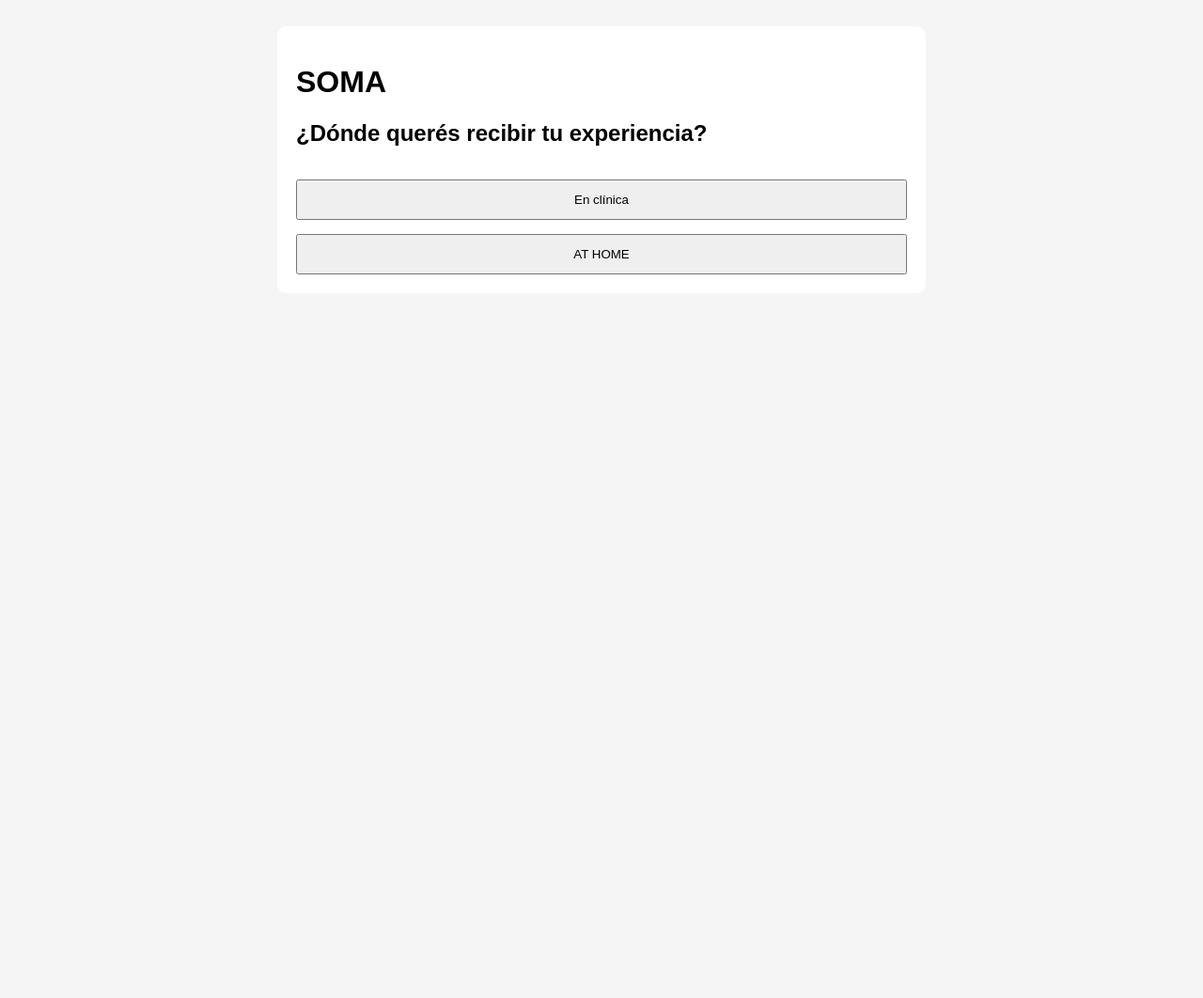
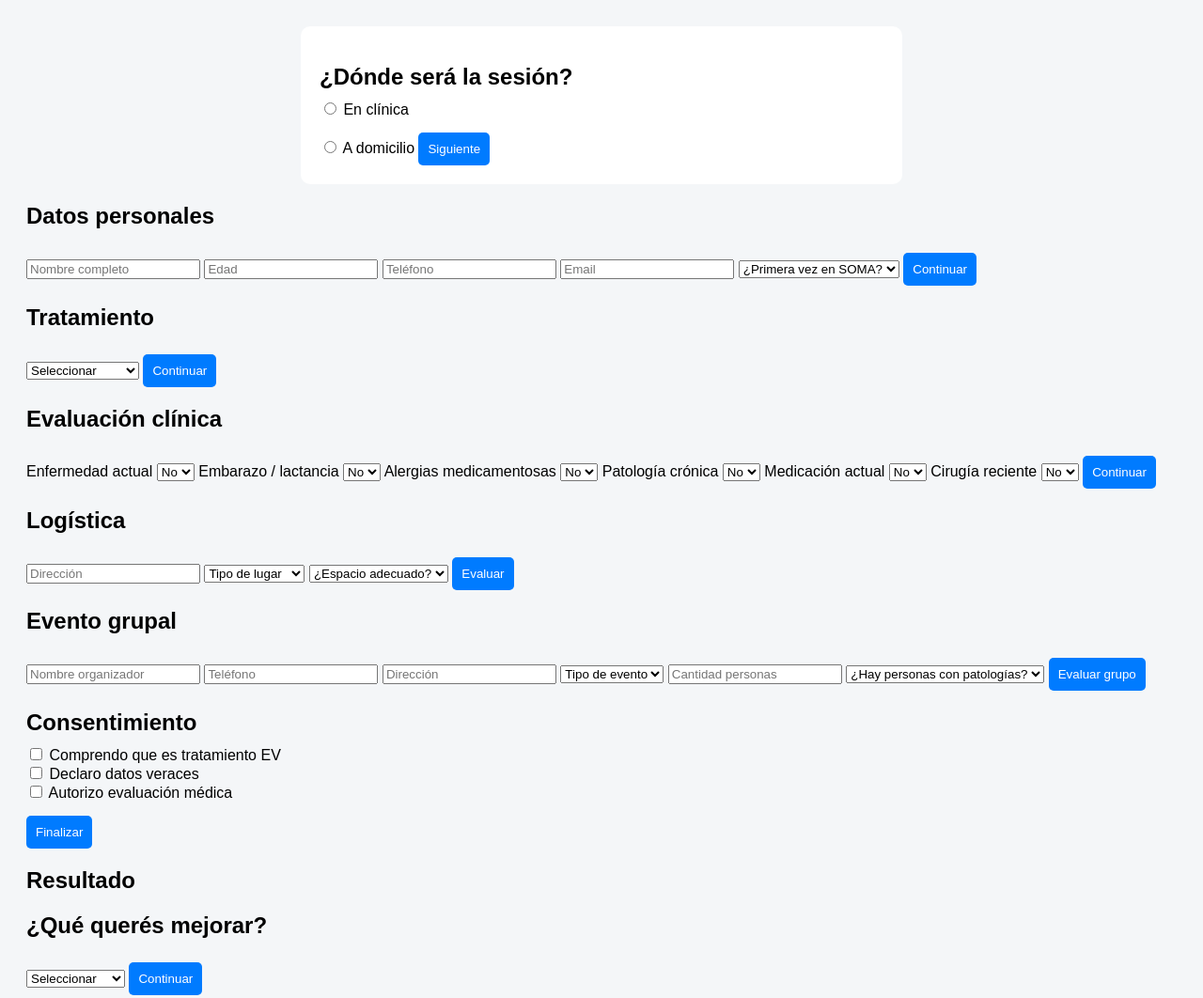
Before and after one commit to fplanisi/SOMA_ATHOME_TRIAGE, a plain HTML site: page index.html in a window 1280 px wide. Shown: the top 1062 px of the page at 94% size. Before the commit the page ends 800 px from the top, so only its background shows below. Drawn offline with Linux system fonts and the light colour scheme.

Commit message:
Update index.html

```diff
--- a/index.html
+++ b/index.html
@@ -1,40 +1,184 @@
 <!DOCTYPE html>
 <html lang="es">
 <head>
-<meta charset="UTF-8">
-<title>SOMA - Triage</title>
-<meta name="viewport" content="width=device-width, initial-scale=1.0">
+  <meta charset="UTF-8">
+  <title>SOMA Triage</title>
+  <style>
+    body {
+      font-family: Arial, sans-serif;
+      background: #f4f6f8;
+      padding: 20px;
+    }
+    .container {
+      max-width: 600px;
+      margin: auto;
+      background: white;
+      padding: 20px;
+      border-radius: 10px;
+    }
+    h2 {
+      margin-bottom: 10px;
+    }
+    .step {
+      display: none;
+    }
+    .step.active {
+      display: block;
+    }
+    button {
+      margin-top: 15px;
+      padding: 10px;
+      border: none;
+      background: #007bff;
+      color: white;
+      border-radius: 5px;
+      cursor: pointer;
+    }
+    button:disabled {
+      background: gray;
+    }
+    .error {
+      color: red;
+      font-size: 14px;
+      display: none;
+    }
+  </style>
+</head>
+<body>
 
-<style>
-body { font-family: Arial; background:#f5f5f5; padding:20px; }
-.container { max-width:650px; margin:auto; background:white; padding:20px; border-radius:10px; }
-.hidden { display:none; }
-button { margin-top:15px; padding:12px; width:100%; }
-input, select { width:100%; padding:10px; margin-top:10px; }
-h2 { margin-top:20px; }
-</style>
-</head>
-
-<body>
 <div class="container">
 
-<h1>SOMA</h1>
+  <!-- PASO 1 -->
+  <div class="step active" id="step1">
+    <h2>¿Dónde será la sesión?</h2>
+    <label>
+      <input type="radio" name="lugar" value="clinica"> En clínica
+    </label><br>
+    <label>
+      <input type="radio" name="lugar" value="domicilio"> A domicilio
+    </label>
+    <div class="error" id="error1">Seleccioná una opción</div>
+    <button onclick="nextStep(1)">Siguiente</button>
+  </div>
 
-<!-- STEP 0 -->
-<div id="step0">
-<h2>¿Dónde querés recibir tu experiencia?</h2>
-<button onclick="setMode('clinic')">En clínica</button>
-<button onclick="setMode('home')">AT HOME</button>
+  <!-- PASO 2 -->
+  <div class="step" id="step2">
+    <h2>¿Hay espacio adecuado?</h2>
+    <label>
+      <input type="radio" name="espacio" value="si"> Sí
+    </label><br>
+    <label>
+      <input type="radio" name="espacio" value="no"> No
+    </label>
+    <div class="error" id="error2">Seleccioná una opción</div>
+    <button onclick="nextStep(2)">Siguiente</button>
+  </div>
+
+  <!-- PASO 3 -->
+  <div class="step" id="step3">
+    <h2>Datos del paciente</h2>
+
+    <label>Nombre:</label><br>
+    <input type="text" id="nombre"><br><br>
+
+    <label>Edad:</label><br>
+    <input type="number" id="edad"><br><br>
+
+    <div class="error" id="error3">Completá todos los campos</div>
+
+    <button onclick="nextStep(3)">Finalizar</button>
+  </div>
+
+  <!-- RESULTADO -->
+  <div class="step" id="step4">
+    <h2>Resumen</h2>
+    <p id="resultado"></p>
+  </div>
+
 </div>
 
-<!-- STEP 1 HOME TYPE -->
-<div id="step1_home" class="hidden">
-<h2>¿Es para vos o para un grupo?</h2>
-<button onclick="setHomeType('individual')">Individual</button>
-<button onclick="setHomeType('group')">Grupo</button>
-</div>
+<script>
+  let data = {};
 
-<!-- STEP 2 IDENTIFICACION -->
+  function nextStep(step) {
+
+    // PASO 1 VALIDACIÓN
+    if (step === 1) {
+      let lugar = document.querySelector('input[name="lugar"]:checked');
+
+      if (!lugar) {
+        document.getElementById("error1").style.display = "block";
+        return;
+      }
+
+      document.getElementById("error1").style.display = "none";
+      data.lugar = lugar.value;
+
+      // Si es clínica → salta directo a paso 3
+      if (lugar.value === "clinica") {
+        goToStep(3);
+        return;
+      }
+    }
+
+    // PASO 2 VALIDACIÓN
+    if (step === 2) {
+      let espacio = document.querySelector('input[name="espacio"]:checked');
+
+      if (!espacio) {
+        document.getElementById("error2").style.display = "block";
+        return;
+      }
+
+      document.getElementById("error2").style.display = "none";
+      data.espacio = espacio.value;
+    }
+
+    // PASO 3 VALIDACIÓN
+    if (step === 3) {
+      let nombre = document.getElementById("nombre").value.trim();
+      let edad = document.getElementById("edad").value.trim();
+
+      if (!nombre || !edad) {
+        document.getElementById("error3").style.display = "block";
+        return;
+      }
+
+      document.getElementById("error3").style.display = "none";
+
+      data.nombre = nombre;
+      data.edad = edad;
+
+      mostrarResultado();
+      goToStep(4);
+      return;
+    }
+
+    goToStep(step + 1);
+  }
+
+  function goToStep(step) {
+    document.querySelectorAll(".step").forEach(s => s.classList.remove("active"));
+    document.getElementById("step" + step).classList.add("active");
+  }
+
+  function mostrarResultado() {
+    let texto = `
+      Nombre: ${data.nombre}<br>
+      Edad: ${data.edad}<br>
+      Lugar: ${data.lugar}<br>
+    `;
+
+    if (data.lugar === "domicilio") {
+      texto += `Espacio adecuado: ${data.espacio}`;
+    }
+
+    document.getElementById("resultado").innerHTML = texto;
+  }
+</script>
+
+</body>
+</html><!-- STEP 2 IDENTIFICACION -->
 <div id="step2" class="hidden">
 <h2>Datos personales</h2>
 
```
